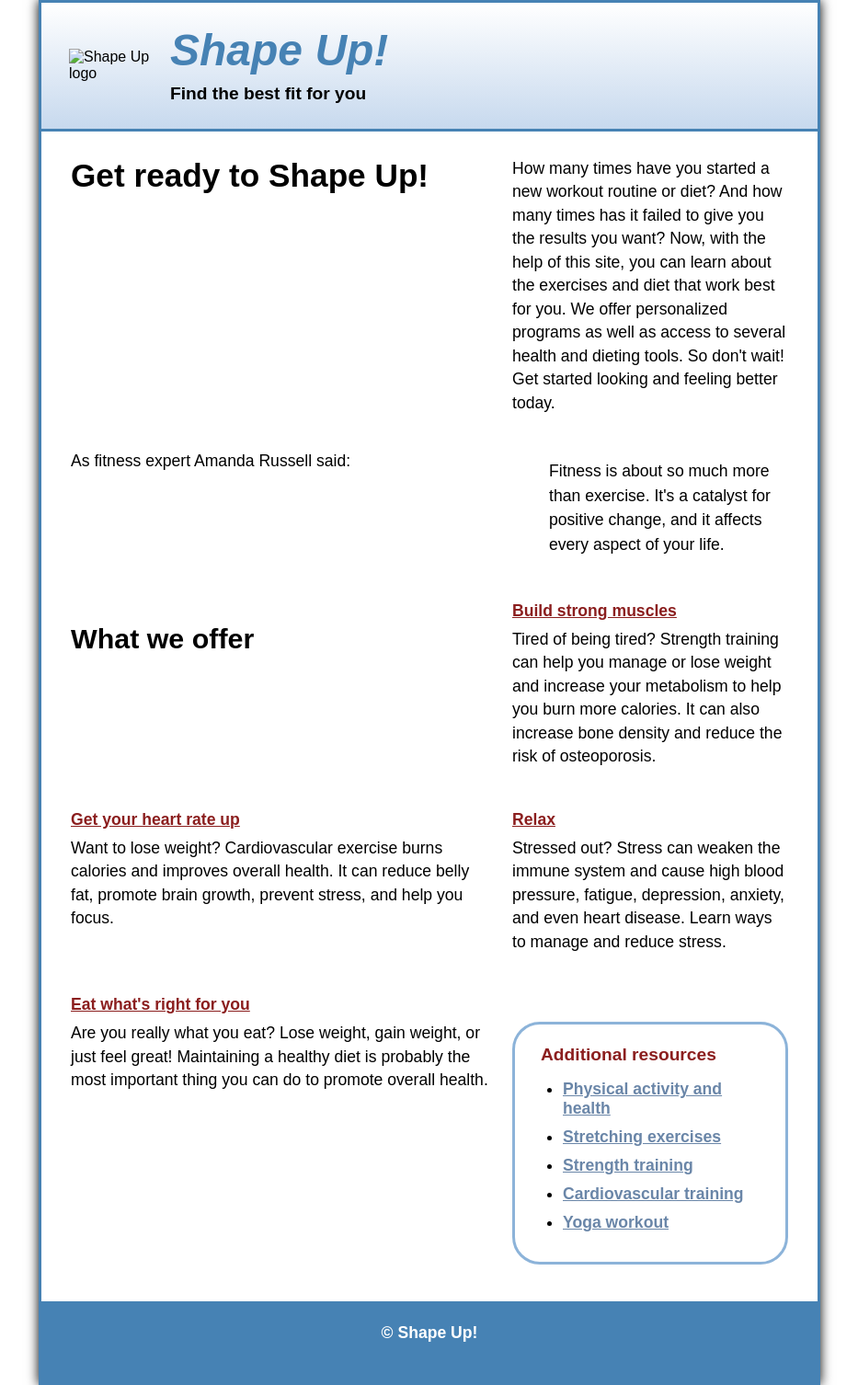
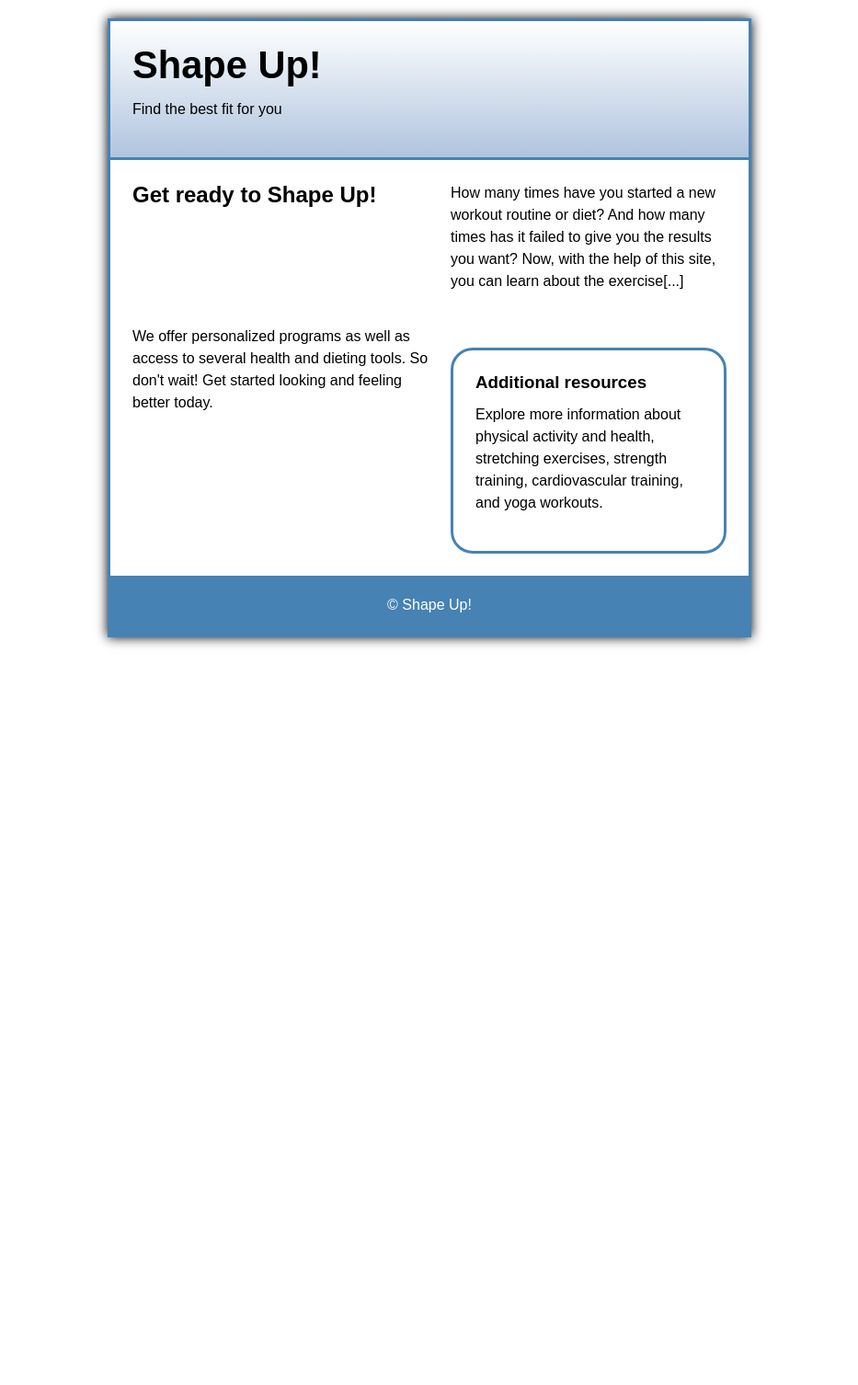
Before and after one commit to Maria-Urias/Shape-Up-Exercises, a plain HTML site: page index.html in a window 1280 px wide. Shown: the whole page at 92% size, without its empty margins (173-1106 px from the left). After the commit the page ends 800 px from the top, so only its background shows below. Drawn offline with Linux system fonts and the light colour scheme.

Commit message:
Apply requested page styling updates to index.html

```diff
--- a/index.html
+++ b/index.html
@@ -12,191 +12,74 @@
 			box-sizing: border-box;
 		}
 
+		html {
+			background-color: white;
+		}
+
 		body {
-			width: 850px;
-			margin: 0 auto;
+			width: 700px;
+			margin: 20px auto;
 			border: 3px solid steelblue;
 			box-shadow: 0 0 12px black;
 			font-family: Arial, Helvetica, sans-serif;
-			background: white;
+			background-color: white;
 		}
 
 		header {
-			display: flex;
-			align-items: center;
-			gap: 20px;
-			padding: 24px 30px;
-			background: linear-gradient(to bottom, white, #c7d9ee);
+			padding: 24px;
+			background: linear-gradient(to bottom, white, lightsteelblue);
 			border-bottom: 3px solid steelblue;
 		}
 
-		header img {
-			width: 90px;
-			height: auto;
+		main {
+			padding: 24px;
 		}
 
-		header h1 {
-			font-size: 3rem;
-			font-style: italic;
-			color: steelblue;
-			margin-bottom: 6px;
-		}
-
-		header p {
-			font-size: 1.2rem;
-			font-weight: bold;
-			margin: 0;
-		}
-
-		main {
-			padding: 28px 32px 40px;
-		}
-
-		h2 {
-			font-size: 2.2rem;
-			margin-bottom: 18px;
+		h1,
+		h2,
+		h3 {
+			margin-bottom: 12px;
 		}
 
 		p {
-			font-size: 1.1rem;
-			line-height: 1.45;
-			margin-bottom: 18px;
-		}
-
-		blockquote {
-			margin: 10px 0 28px 40px;
-			font-size: 1.1rem;
+			margin-bottom: 16px;
 			line-height: 1.5;
 		}
 
-		.offer-title {
-			font-size: 1.9rem;
-			margin: 24px 0 20px;
-		}
-
-		.offer-item {
-			margin-bottom: 24px;
-		}
-
-		.offer-item h3 a {
-			color: #8b1e1e;
-			text-decoration: underline;
-			font-size: 1.1rem;
-		}
-
-		.offer-item p {
-			margin-top: 8px;
-			margin-bottom: 0;
-		}
-
 		aside {
-			margin-top: 30px;
-			padding: 22px 28px;
-			border: 3px solid #8cb3d9;
-			border-radius: 30px;
-		}
-
-		aside h3 {
-			color: #8b1e1e;
-			font-size: 1.2rem;
-			margin-bottom: 16px;
-		}
-
-		aside ul {
-			padding-left: 24px;
-		}
-
-		aside li {
-			margin-bottom: 10px;
-			font-size: 1.1rem;
-		}
-
-		aside a {
-			color: #6a86a8;
-			font-weight: bold;
+			margin-top: 24px;
+			padding: 24px;
+			border: 3px solid steelblue;
+			border-radius: 24px;
 		}
 
 		footer {
-			padding: 22px;
+			padding: 20px;
 			text-align: center;
 			background-color: steelblue;
 			color: white;
-			font-weight: bold;
+		}
+
+		footer p {
+			margin-bottom: 0;
 		}
 	</style>
 </head>
+
 <body>
 	<header>
-		<img src="images/shape_up_logo.png" alt="Shape Up logo">
-		<div>
-			<h1>Shape Up!</h1>
-			<p>Find the best fit for you</p>
-		</div>
+		<h1>Shape Up!</h1>
+		<p>Find the best fit for you</p>
 	</header>
 
 	<main>
 		<h2>Get ready to Shape Up!</h2>
-
-		<p>
-			How many times have you started a new workout routine or diet? And how many times has it
-			failed to give you the results you want? Now, with the help of this site, you can learn
-			about the exercises and diet that work best for you. We offer personalized programs as
-			well as access to several health and dieting tools. So don't wait! Get started looking
-			and feeling better today.
-		</p>
-
-		<p>As fitness expert Amanda Russell said:</p>
-
-		<blockquote>
-			Fitness is about so much more than exercise. It's a catalyst for positive change, and it
-			affects every aspect of your life.
-		</blockquote>
-
-		<h2 class="offer-title">What we offer</h2>
-
-		<section class="offer-item">
-			<h3><a href="#">Build strong muscles</a></h3>
-			<p>
-				Tired of being tired? Strength training can help you manage or lose weight and increase
-				your metabolism to help you burn more calories. It can also increase bone density and
-				reduce the risk of osteoporosis.
-			</p>
-		</section>
-
-		<section class="offer-item">
-			<h3><a href="#">Get your heart rate up</a></h3>
-			<p>
-				Want to lose weight? Cardiovascular exercise burns calories and improves overall health.
-				It can reduce belly fat, promote brain growth, prevent stress, and help you focus.
-			</p>
-		</section>
-
-		<section class="offer-item">
-			<h3><a href="#">Relax</a></h3>
-			<p>
-				Stressed out? Stress can weaken the immune system and cause high blood pressure,
-				fatigue, depression, anxiety, and even heart disease. Learn ways to manage and reduce
-				stress.
-			</p>
-		</section>
-
-		<section class="offer-item">
-			<h3><a href="#">Eat what's right for you</a></h3>
-			<p>
-				Are you really what you eat? Lose weight, gain weight, or just feel great! Maintaining
-				a healthy diet is probably the most important thing you can do to promote overall health.
-			</p>
-		</section>
+		<p>How many times have you started a new workout routine or diet? And how many times has it failed to give you the results you want? Now, with the help of this site, you can learn about the exercise[...]</p>
+		<p>We offer personalized programs as well as access to several health and dieting tools. So don't wait! Get started looking and feeling better today.</p>
 
 		<aside>
 			<h3>Additional resources</h3>
-			<ul>
-				<li><a href="#">Physical activity and health</a></li>
-				<li><a href="#">Stretching exercises</a></li>
-				<li><a href="#">Strength training</a></li>
-				<li><a href="#">Cardiovascular training</a></li>
-				<li><a href="#">Yoga workout</a></li>
-			</ul>
+			<p>Explore more information about physical activity and health, stretching exercises, strength training, cardiovascular training, and yoga workouts.</p>
 		</aside>
 	</main>
 
```
